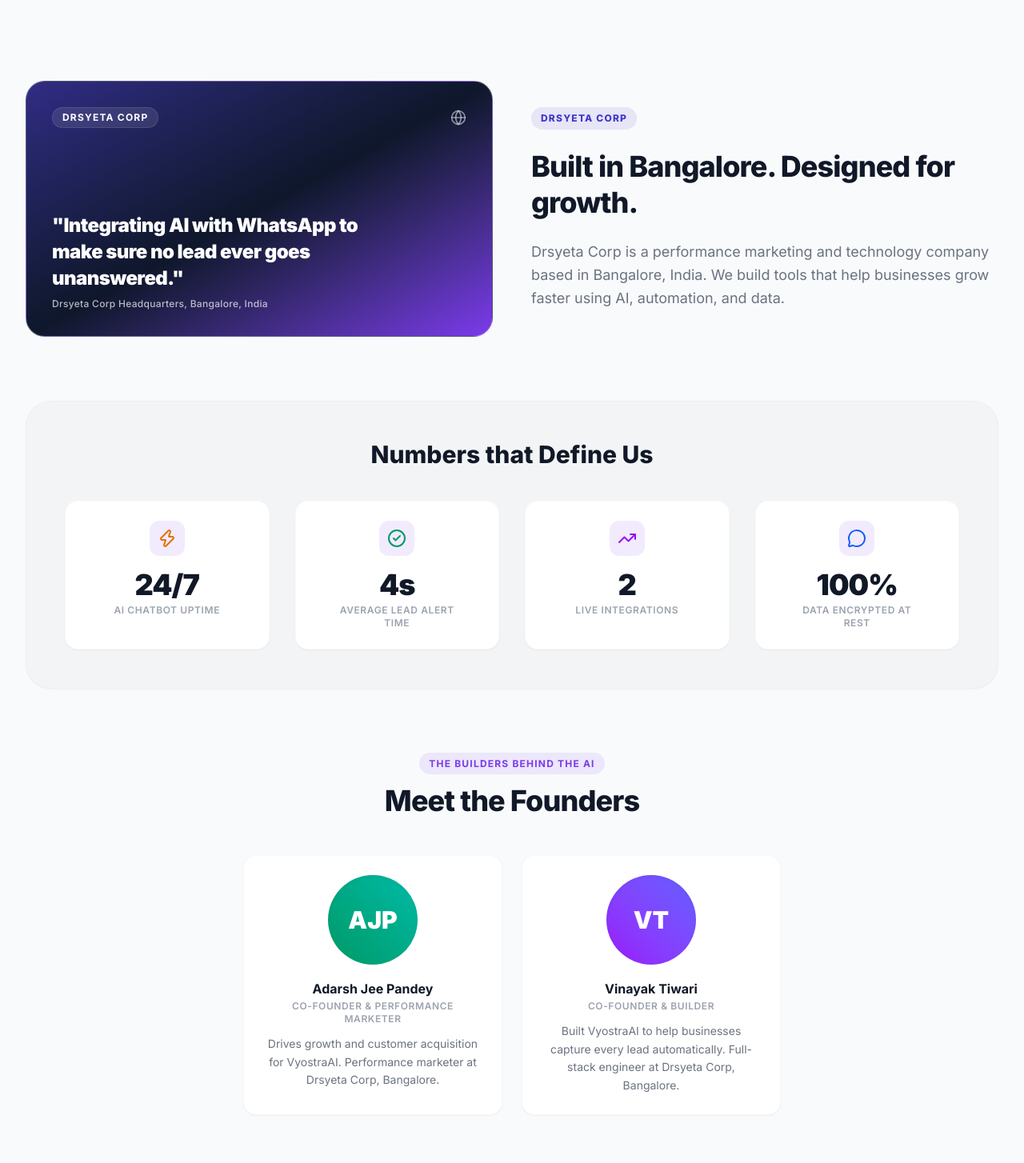
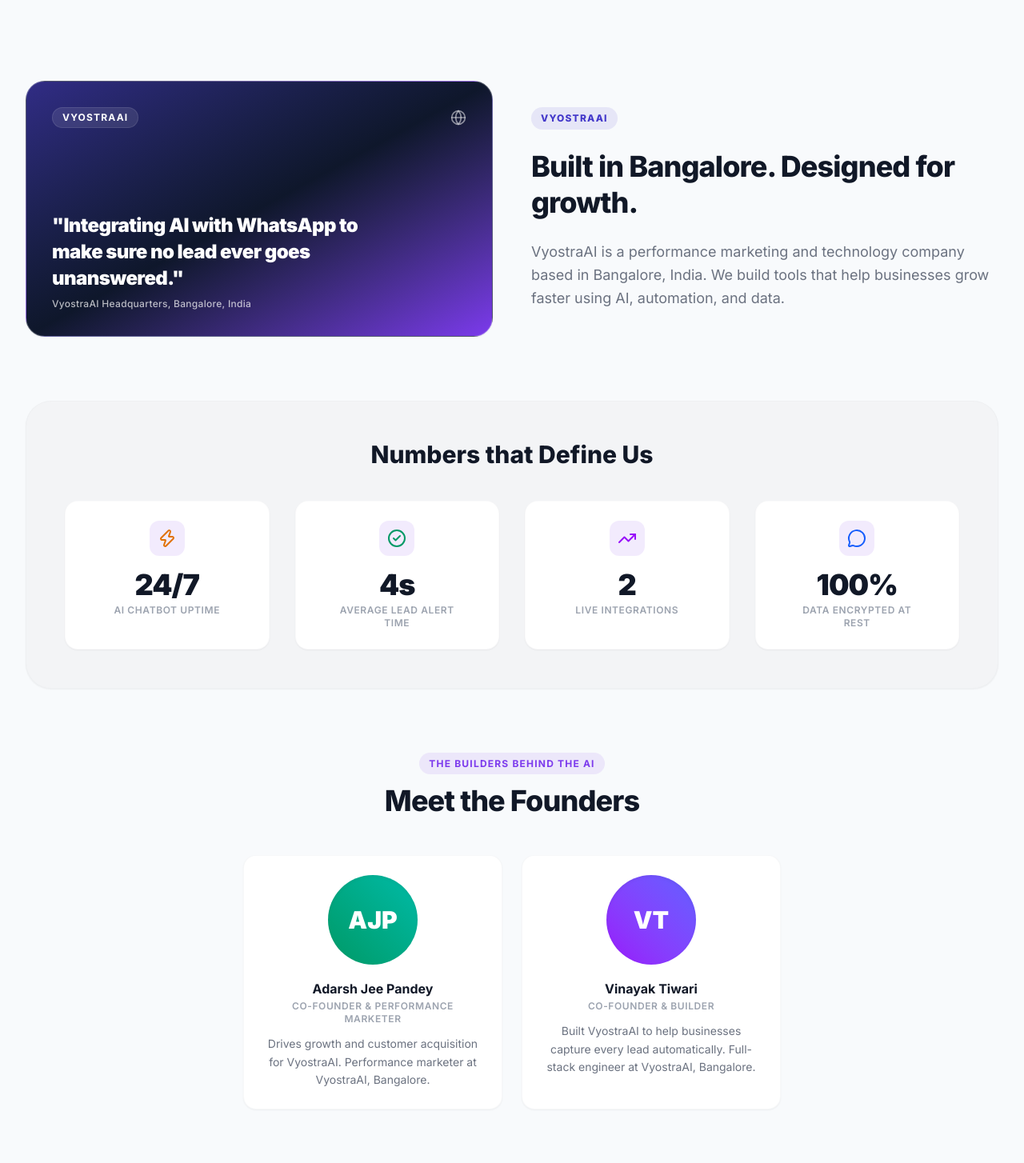
Before and after one commit to akvinayaktiwari/RigaChat, a React (Vite) app in the folder frontend/: page /about-us in a window 1280 px wide. Shown: the part 1040-2494 px from the top of the page at 80% size. Built offline with nearby package versions, Linux system fonts and the light colour scheme; no server answers.

Commit message:
chore: remove Drsyeta Corp references from About page
Replaces all mentions of the old entity name with VyostraAI to match
the corrected legal entity used in the footer.

```diff
--- a/frontend/src/pages/About.tsx
+++ b/frontend/src/pages/About.tsx
@@ -30,14 +30,14 @@ const FOUNDERS: FounderInfo[] = [
     name: 'Adarsh Jee Pandey',
     role: 'Co-Founder & Performance Marketer',
     description:
-      'Drives growth and customer acquisition for VyostraAI. Performance marketer at Drsyeta Corp, Bangalore.',
+      'Drives growth and customer acquisition for VyostraAI. Performance marketer at VyostraAI, Bangalore.',
     avatarGradient: 'from-emerald-600 to-teal-500',
   },
   {
     name: 'Vinayak Tiwari',
     role: 'Co-Founder & Builder',
     description:
-      'Built VyostraAI to help businesses capture every lead automatically. Full-stack engineer at Drsyeta Corp, Bangalore.',
+      'Built VyostraAI to help businesses capture every lead automatically. Full-stack engineer at VyostraAI, Bangalore.',
     avatarGradient: 'from-purple-600 to-indigo-500',
   },
 ]
@@ -74,7 +74,7 @@ function HeroBanner() {
           </span>
         </h1>
         <p className="mt-4 text-base md:text-lg text-on-surface-variant max-w-2xl mx-auto leading-relaxed">
-          VyostraAI is an AI-powered lead generation platform built by Drsyeta Corp, Bangalore. We bridge the gap
+          VyostraAI is an AI-powered lead generation platform built by VyostraAI, Bangalore. We bridge the gap
           between initial customer contact and closed deals.
         </p>
       </div>
@@ -147,7 +147,7 @@ function StoryBlockTwo() {
         <div className="relative h-80 rounded-3xl overflow-hidden border border-outline-variant/30 bg-gradient-to-br from-indigo-900 via-slate-900 to-primary p-8 text-white flex flex-col justify-between shadow-xs">
           <div className="flex items-center justify-between">
             <span className="text-xs bg-white/10 border border-white/10 px-3 py-1 rounded-full font-bold uppercase tracking-widest">
-              Drsyeta Corp
+              VyostraAI
             </span>
             <Globe className="w-5 h-5 text-white/50" />
           </div>
@@ -156,20 +156,20 @@ function StoryBlockTwo() {
               "Integrating AI with WhatsApp to make sure no lead ever goes unanswered."
             </p>
             <p className="text-xs text-white/70 mt-2 font-medium tracking-wide">
-              Drsyeta Corp Headquarters, Bangalore, India
+              VyostraAI Headquarters, Bangalore, India
             </p>
           </div>
         </div>
       </div>
       <div className="lg:col-span-6 flex flex-col gap-6">
         <div className="text-xs font-extrabold uppercase tracking-widest text-secondary bg-secondary/10 px-3 py-1.5 rounded-full w-fit">
-          Drsyeta Corp
+          VyostraAI
         </div>
         <h2 className="text-3xl md:text-4xl font-extrabold text-on-surface tracking-tight leading-tight">
           Built in Bangalore. Designed for growth.
         </h2>
         <p className="text-base md:text-lg text-on-surface-variant leading-relaxed">
-          Drsyeta Corp is a performance marketing and technology company based in Bangalore, India. We build tools
+          VyostraAI is a performance marketing and technology company based in Bangalore, India. We build tools
           that help businesses grow faster using AI, automation, and data.
         </p>
       </div>
```
